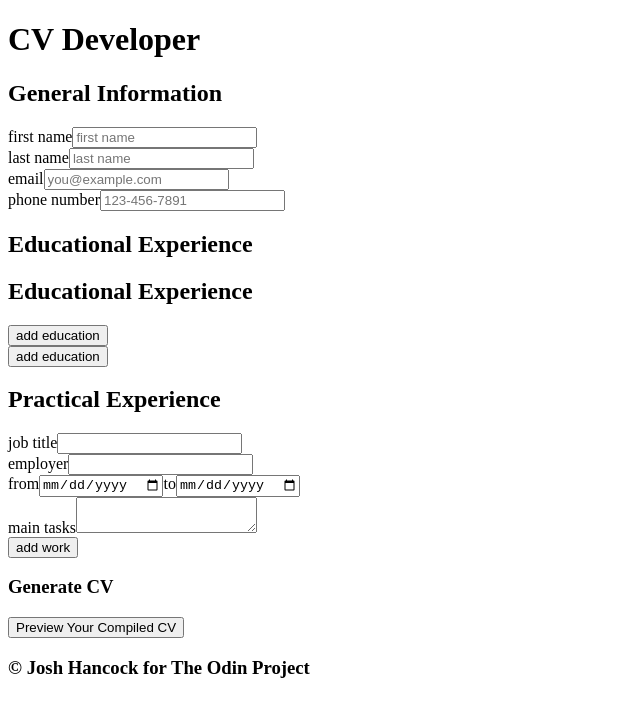
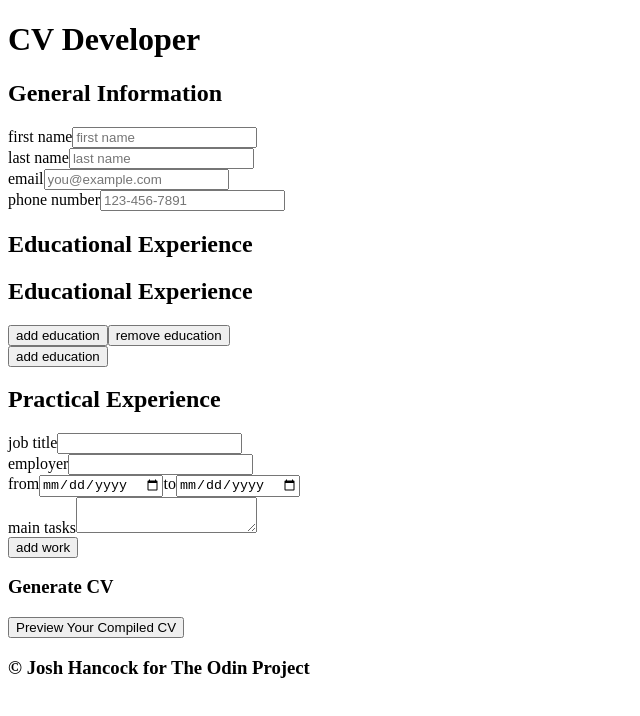
Before and after one commit to livingicon/cv-project, a React (Create React App) app: page / in a window 1280 px wide. Shown: the top 716 px of the page, without its empty margins (0-640 px from the left). Built offline with nearby package versions, Linux system fonts and the light colour scheme.

Commit message:
Add remove education button

```diff
--- a/src/components/Main/EducationalExp.js
+++ b/src/components/Main/EducationalExp.js
@@ -5,13 +5,14 @@ import React, { Component } from 'react';
 class EducationalExp extends Component {
 
   render() {
-    const { setEd, addEd } = this.props;
+    const { setEd, addEd, deleteEd } = this.props;
 
     return (
       <div>
         <h2>Educational Experience</h2>
         {setEd}
         <button onClick={addEd}>add education</button>
+        <button onClick={deleteEd}>remove education</button>
       </div>
     );
   }
```
